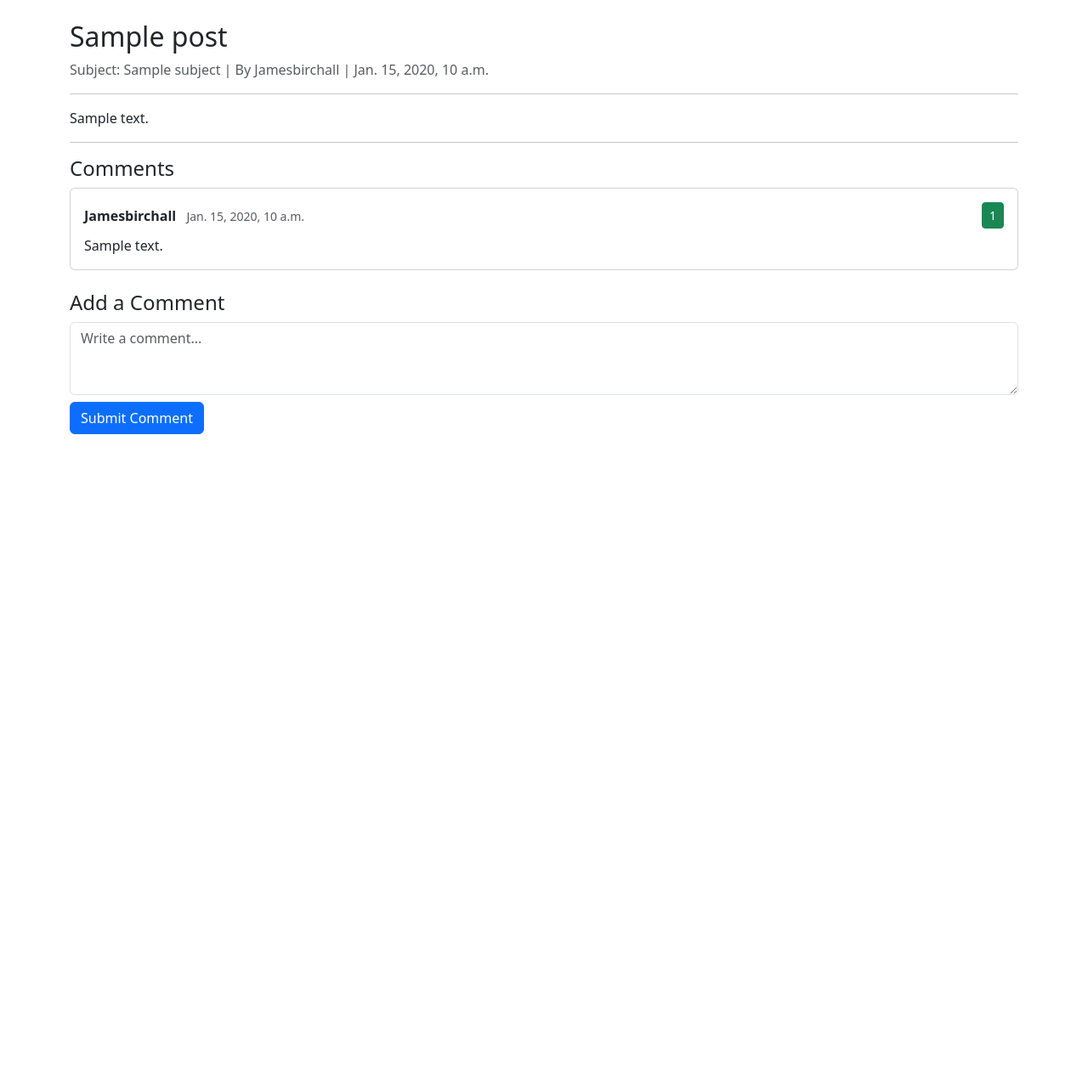
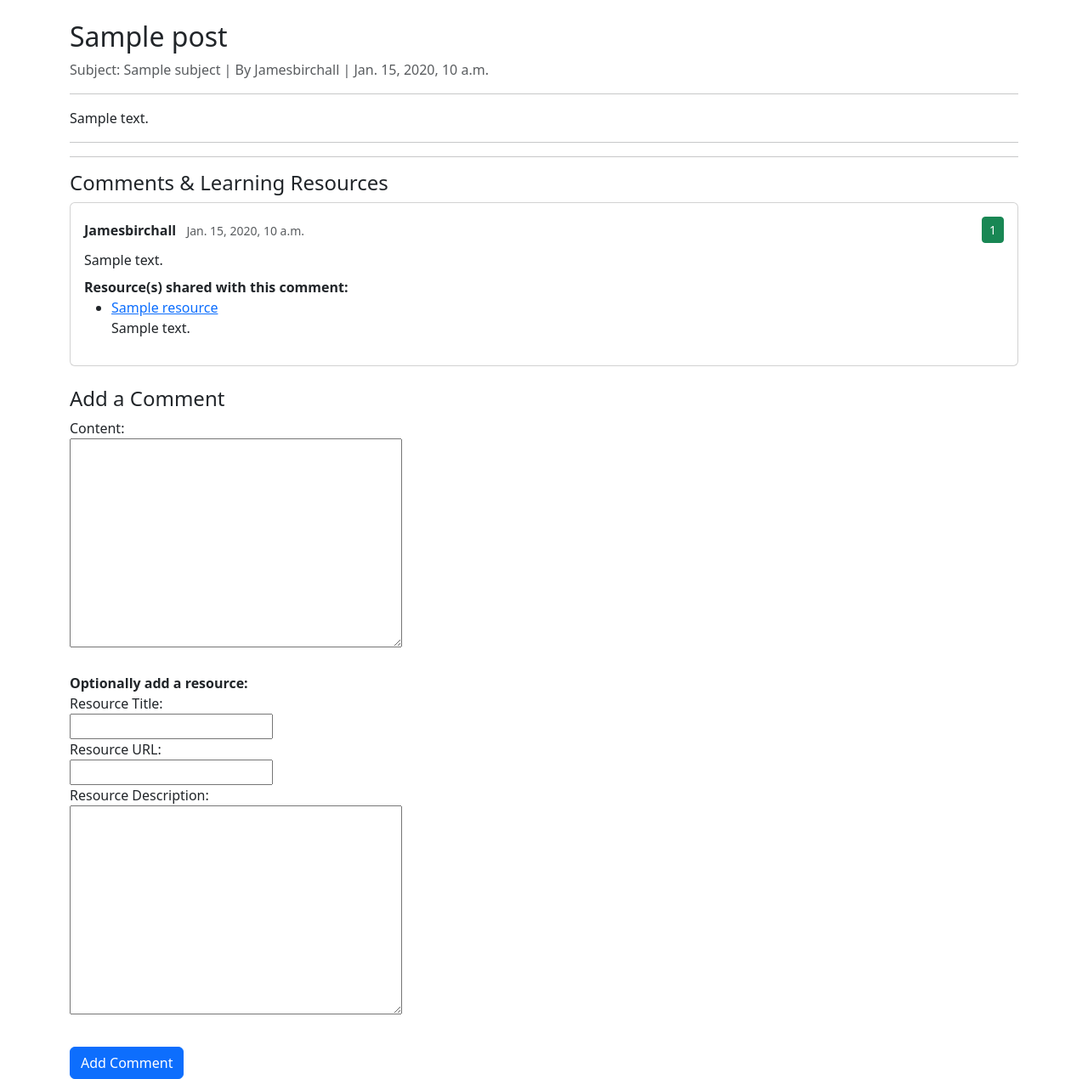
Before and after one commit to JamesBirchall-dev/MSP3-Guitar-Blog, a Django app: a page that uses blog/templates/blog/post_detail.html in a window 1280 px wide. Shown: the part 56-1326 px from the top of the page at 85% size. Before the commit the page ends 567 px from the top, so only its background shows below. Run offline with Django 4.2, Linux system fonts and the light colour scheme; a user stored in the database is signed in; data comes from the database, SQL or seed files in the repository; tables that the repository leaves empty hold one stand-in row (values such as "Sample post").

Commit message:
consolidated comment and resource for posts

```diff
--- a/blog/forms.py
+++ b/blog/forms.py
@@ -4,7 +4,7 @@
 from django import forms
 from django.contrib.auth.models import User
 from django.contrib.auth.forms import UserCreationForm
-from .models import Post, Comment
+from .models import Post, Comment, Resource
 
 
 class RegisterForm(UserCreationForm):
@@ -30,7 +30,31 @@ class PostForm(forms.ModelForm):
 
 class CommentForm(forms.ModelForm):
     # Form for creating/editing comments (replies)
+    resource_title = forms.CharField(
+        max_length=200, required=False,
+        label='Resource Title'
+    )
+    resource_url = forms.URLField(
+        required=False, label='Resource URL'
+    )
+    resource_description = forms.CharField(
+        widget=forms.Textarea, required=False,
+        label='Resource Description'
+    )
 
     class Meta:
         model = Comment
-        fields = ['content']
+        fields = [
+            'content',
+            'resource_title',
+            'resource_url',
+            'resource_description'
+        ]
+
+
+class ResourceForm(forms.ModelForm):
+    # Form for creating/editing resources
+
+    class Meta:
+        model = Resource
+        fields = ['title', 'url', 'description']
--- a/blog/models.py
+++ b/blog/models.py
@@ -12,6 +12,7 @@
 from django.db import models
 from django.contrib.auth.models import User
 from django.utils.text import slugify
+from django.core.exceptions import ValidationError
 
 # STATUS CHOICES (For Draft / Published posts)
 
@@ -98,10 +99,7 @@ class Post(models.Model):
         null=True,
         blank=True
     )
-
     content = models.TextField()
-
-    # Minimum skill level required
     min_level = models.CharField(
         max_length=20,
         choices=LEVEL_CHOICES,
@@ -141,6 +139,16 @@ class Resource(models.Model):
     post = models.ForeignKey(
         Post,
         on_delete=models.CASCADE,
+        related_name='resources',
+        null=True,
+        blank=True
+    )
+
+    comment = models.ForeignKey(
+        'Comment',
+        on_delete=models.CASCADE,
+        null=True,
+        blank=True,
         related_name='resources'
     )
 
@@ -213,11 +221,29 @@ class Vote(models.Model):
         related_name='votes'
     )
 
+    resource = models.ForeignKey(
+        Resource,
+        on_delete=models.CASCADE,
+        null=True,
+        blank=True,
+        related_name='votes'
+    )
+
     created_on = models.DateTimeField(auto_now_add=True)
 
     class Meta:
         # Prevents a user from voting twice
-        unique_together = ('user', 'post', 'comment')
+        unique_together = ('user', 'post', 'comment', 'resource')
+
+    def clean(self):
+        # Ensure that only one of post, comment, or resource is set
+
+        targets = [self.post, self.comment, self.resource]
+        if sum(target is not None for target in targets) != 1:
+            raise ValidationError(
+                "A vote must be associated with exactly one of "
+                "post, comment, or resource."
+            )
 
     def __str__(self):
         return f"Vote by {self.user}"
--- a/blog/templates/blog/post_detail.html
+++ b/blog/templates/blog/post_detail.html
@@ -12,7 +12,11 @@
  <hr>
 <p>{{ post.content }}</p>
 <hr>
-<h4>Comments</h4>
+
+<hr>
+
+
+<h4>Comments & Learning Resources</h4>
 
 {% for comment in comments %}
     <div class="card mb-3 p-3">
@@ -28,18 +32,40 @@
             {% endif %}
         </div>
         <p class="mt-2 mb-0">{{ comment.content }}</p>
+        {% if comment.resources.all %}
+            <div class="comment-resources mt-2">
+                <strong>Resource(s) shared with this comment:</strong>
+                <ul>
+                    {% for resource in comment.resources.all %}
+                        <li>
+                            <a href="{{ resource.url }}" target="_blank">{{ resource.title }}</a>
+                            {% if resource.description %}<br>{{ resource.description }}{% endif %}
+                        </li>
+                    {% endfor %}
+                </ul>
+            </div>
+        {% endif %}
     </div>
 {% empty %}
     <p>No comments yet. Be the first to comment!</p>
 {% endfor %}
 
 <!-- Comment Form for new top-level comment -->
+
 {% if user.is_authenticated %}
     <h4 class="mt-4">Add a Comment</h4>
     <form method="POST">
         {% csrf_token %}
-        <textarea name="content" class="form-control" rows="3" placeholder="Write a comment..."></textarea>
-        <button type="submit" class="btn btn-primary mt-2">Submit Comment</button>
+        {{ comment_form.content.label_tag }}<br>
+        {{ comment_form.content }}<br><br>
+        <strong>Optionally add a resource:</strong><br>
+        {{ comment_form.resource_title.label_tag }}<br>
+        {{ comment_form.resource_title }}<br>
+        {{ comment_form.resource_url.label_tag }}<br>
+        {{ comment_form.resource_url }}<br>
+        {{ comment_form.resource_description.label_tag }}<br>
+        {{ comment_form.resource_description }}<br><br>
+        <button type="submit" name="comment_submit" class="btn btn-primary mt-2">Add Comment</button>
     </form>
 {% else %}
     <p class="mt-4">
--- a/blog/views.py
+++ b/blog/views.py
@@ -1,9 +1,9 @@
 from django.shortcuts import render, get_object_or_404, redirect
-from .models import Post, Comment, Vote
+from .models import Post, Comment, Vote, Resource
 from django.db.models import Count
 from django.contrib.auth import login, logout, authenticate
 from django.contrib.auth.forms import AuthenticationForm
-from .forms import RegisterForm, PostForm, CommentForm
+from .forms import RegisterForm, PostForm, CommentForm, ResourceForm
 from django.contrib.auth.decorators import login_required
 
 
@@ -29,28 +29,54 @@ def post_detail(request, slug):
         vote_count=Count('votes')
     ).order_by('-vote_count', '-created_on')
 
-    comment_form = CommentForm(request.POST)
+    # Order resources by vote count then creation date
+    resources = post.resources.annotate(
+        vote_count=Count('votes')
+    ).order_by('-vote_count', '-created_on')
 
-    if request.method == "POST":
+    comment_form = CommentForm()
+    resource_form = ResourceForm()
+    if request.method == 'POST':
         if not request.user.is_authenticated:
             return redirect("login")
+        # comment section
+        if "content" in request.POST:
+            comment_form = CommentForm(request.POST)
+            if comment_form.is_valid():
+                comment = comment_form.save(commit=False)
+                comment.author = request.user
+                comment.post = post
+                comment.save()
 
-        comment_form = CommentForm(request.POST)
-
-        if comment_form.is_valid():
-            new_comment = comment_form.save(commit=False)
-            new_comment.post = post
-            new_comment.author = request.user
-            new_comment.save()
-
+                # Check if resource fields are filled
+                resource_title = (
+                    comment_form.cleaned_data.get('resource_title')
+                )
+                resource_url = (
+                    comment_form.cleaned_data.get('resource_url')
+                )
+                resource_description = (
+                    comment_form.cleaned_data.get(
+                        'resource_description'
+                    )
+                )
+                if resource_title or resource_url or resource_description:
+                    if resource_title and resource_url:
+                        Resource.objects.create(
+                            comment=comment,
+                            added_by=request.user,
+                            title=resource_title,
+                            url=resource_url,
+                            description=resource_description or '',
+                        )
             return redirect("post_detail", slug=slug)
-    else:
-        comment_form = CommentForm()
 
     context = {
         "post": post,
         "comments": comments,
-        "comment_form": comment_form
+        "resources": resources,
+        "comment_form": comment_form,
+        "resource_form": resource_form
     }
     return render(request, "blog/post_detail.html", context)
 
@@ -97,6 +123,7 @@ def create_post(request):
         if form.is_valid():
             post = form.save(commit=False)
             post.author = request.user  # Assign current user
+            post.status = 1  # Set post as published
             post.save()
             return redirect("home")
 
@@ -121,3 +148,18 @@ def vote_comment(request, comment_id):
         vote.delete()
 
     return redirect("post_detail", slug=comment.post.slug)
+
+
+@login_required
+def vote_resource(request, resource_id):
+    resource = get_object_or_404(Resource, id=resource_id)
+    vote, created = Vote.objects.get_or_create(
+        user=request.user,
+        resource=resource
+    )
+
+    if not created:
+        # User has already voted, so remove the vote
+        vote.delete()
+
+    return redirect("post_detail", slug=resource.post.slug)
```
Also changed, not shown: blog/migrations/0006_alter_vote_unique_together_vote_resource_and_more.py (added), blog/migrations/0007_resource_comment_alter_resource_post.py (added), blog/migrations/0008_alter_resource_comment.py (added).
